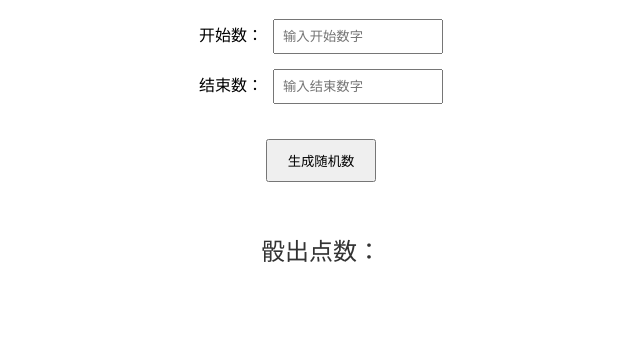
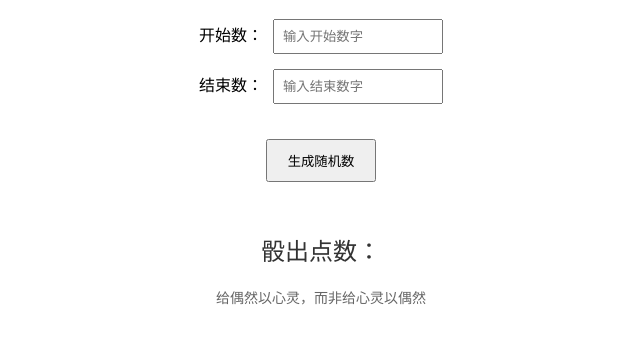
Before and after one commit to jvshouxiechenxiao/suixinyitou, a plain HTML site: page index.html in a window 1280 px wide. Shown: the part 128-472 px from the top of the page, without its empty margins (319-959 px from the left). Drawn offline with Linux system fonts and the light colour scheme.

Commit message:
Update index.html

```diff
--- a/index.html
+++ b/index.html
@@ -56,5 +56,8 @@
             document.getElementById('result').textContent = `骰出点数：${randomNum}`;
         }
     </script>
+    <div style="text-align: center; margin-top: 20px; font-family: '微软雅黑', 'Helvetica Neue', Arial, sans-serif; font-size: 14px; color: #666;">
+  给偶然以心灵，而非给心灵以偶然
+    </div>
 </body>
 </html>
```
